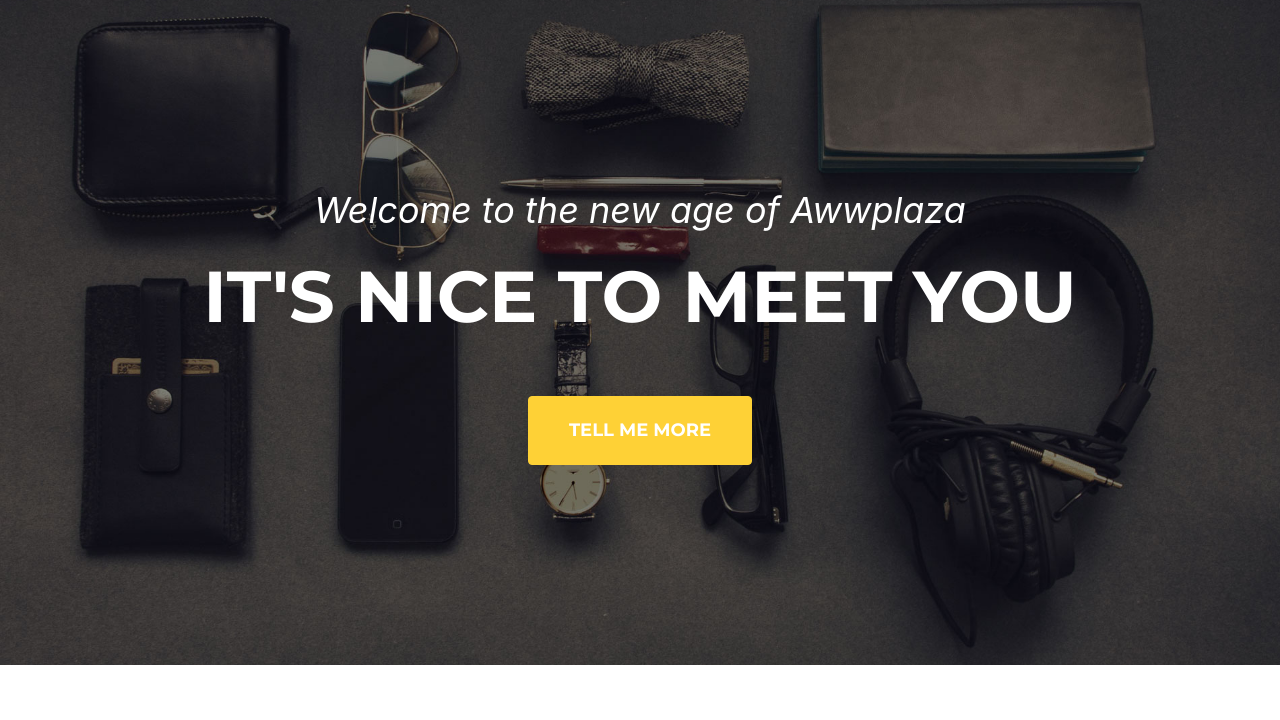
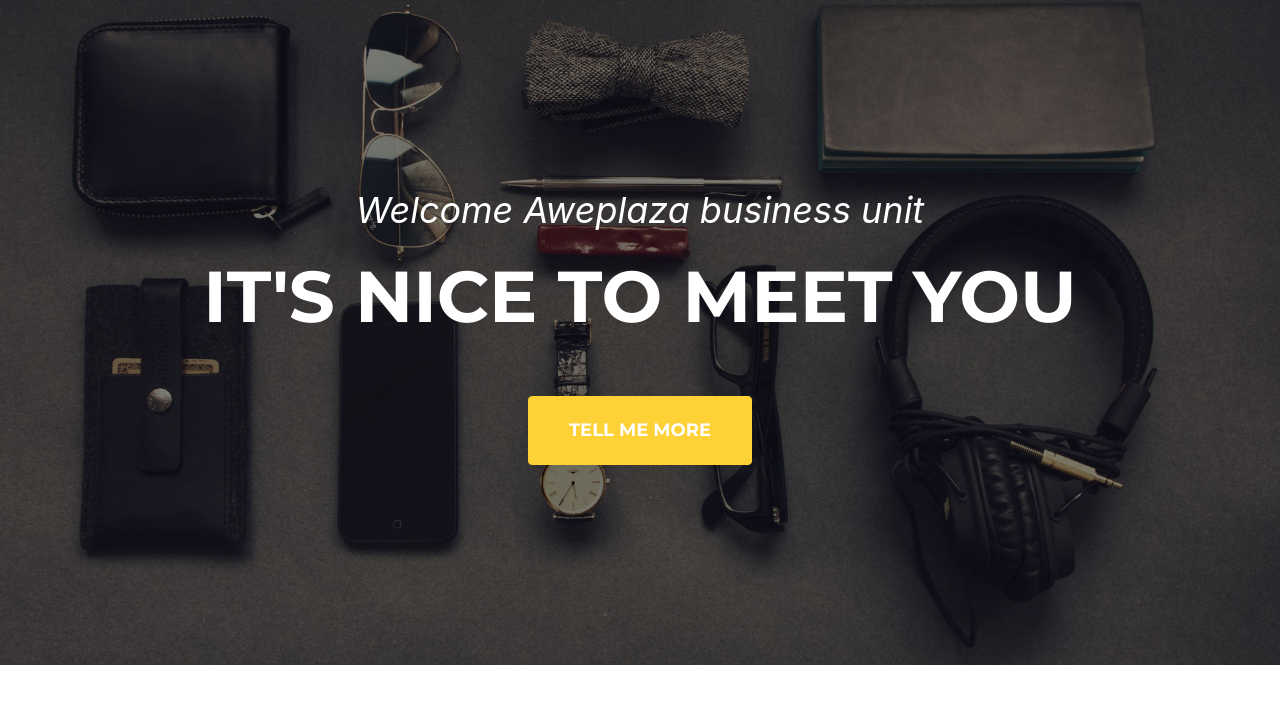
Before and after one commit to yaw4testing/docker-jenkins-ci-cd, a plain HTML site: page index.html in a window 1280 px wide. Shown: the part 80-800 px from the top of the page. Drawn offline with nearby package versions, Linux system fonts and the light colour scheme; a web font is replaced by a local one.

Commit message:
changes made

```diff
--- a/index.html
+++ b/index.html
@@ -39,7 +39,7 @@
         <!-- Masthead-->
         <header class="masthead">
             <div class="container">
-                <div class="masthead-subheading">Welcome to the new age of Awwplaza</div>
+                <div class="masthead-subheading">Welcome Aweplaza business unit</div>
                 <div class="masthead-heading text-uppercase">It's Nice To Meet You</div>
                 <a class="btn btn-primary btn-xl text-uppercase js-scroll-trigger" href="#services">Tell Me More</a>
             </div>
```
